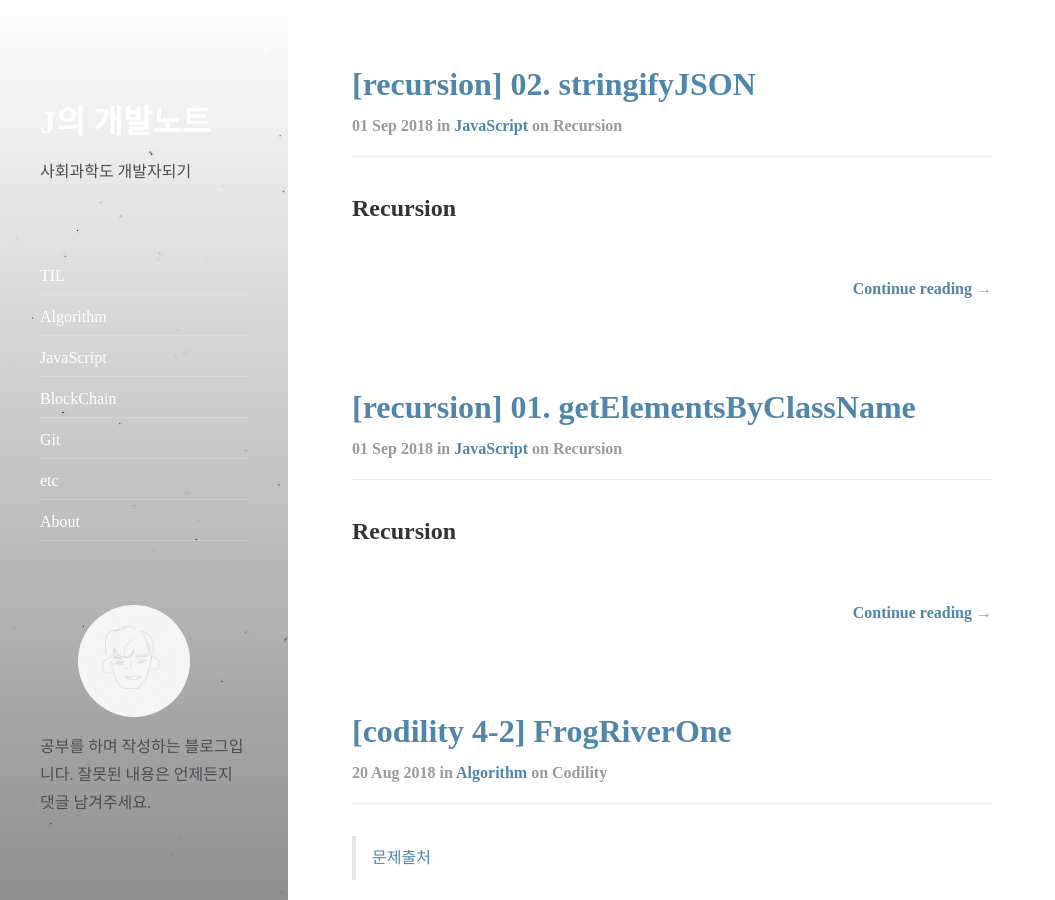
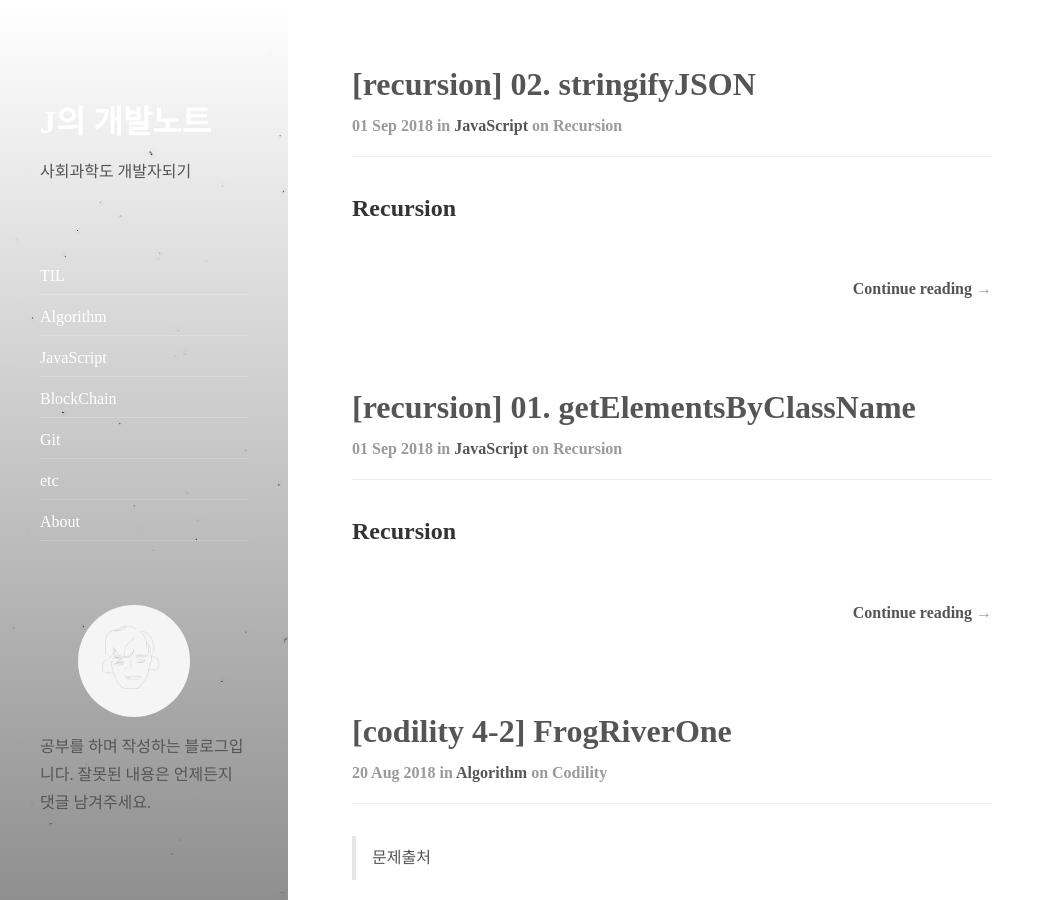
Before and after one commit to JaeWC/JaeWC.github.io, a Jekyll site: the page built from index.html, in a window 1280 px wide and 900 px high. Shown: the whole window, without its empty margins (0-1055 px from the left). Built offline with Jekyll 4.4.1, drawn with Linux system fonts in a browser that asks for light colours; nearby versions of some CDN libraries; the list of posts is cut into pages by our own code.

Commit message:
stylesheet fixed

```diff
--- a/_includes/page-style.html
+++ b/_includes/page-style.html
@@ -1,7 +1,7 @@
 <style id="_pageStyle">
 {% capture page_style %}
   .content a {
-    color: {{ color }};
+    color: #555555;
     border-color: fade-out({{ color }}, 0.8);
   }
 
--- a/_includes/sidebar.html
+++ b/_includes/sidebar.html
@@ -1,7 +1,7 @@
 <div id="_yDrawer">
   <div id="_sidebar" class="sidebar">
     <div class="sidebar-bg" style="background-color:{{ color }};background-image:url({{ image }})"></div>
-    <header class="sidebar-sticky" role="banner" style="color:#494e52">
+    <header class="sidebar-sticky" role="banner" style="color:#555555">
       <br/>
       <div class="sidebar-about">
         <h1><a id="_title" href="{{ '/' | relative_url }}">{{ site.title }}</a></h1>
```
